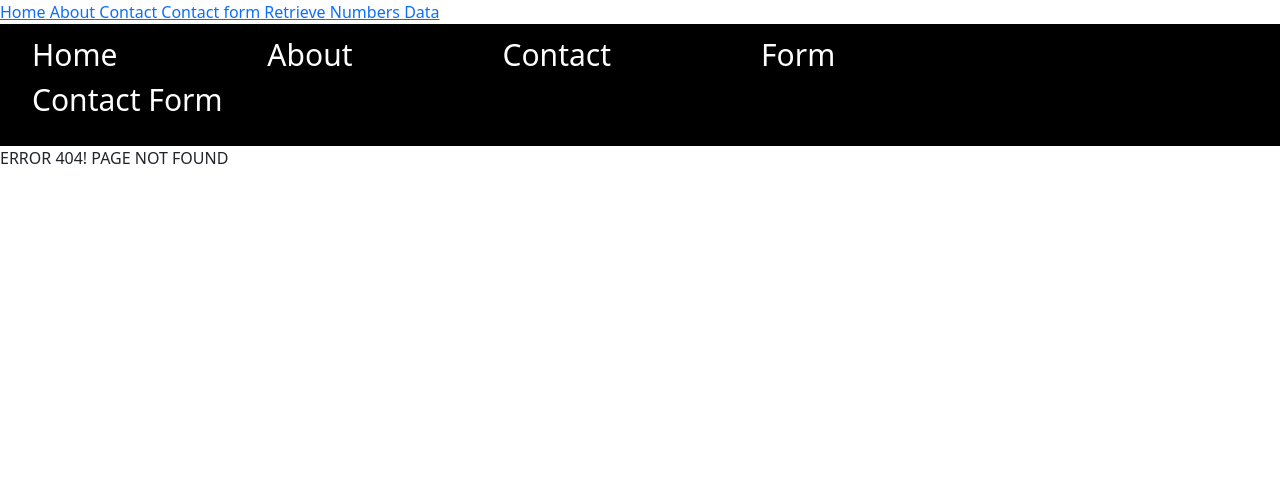
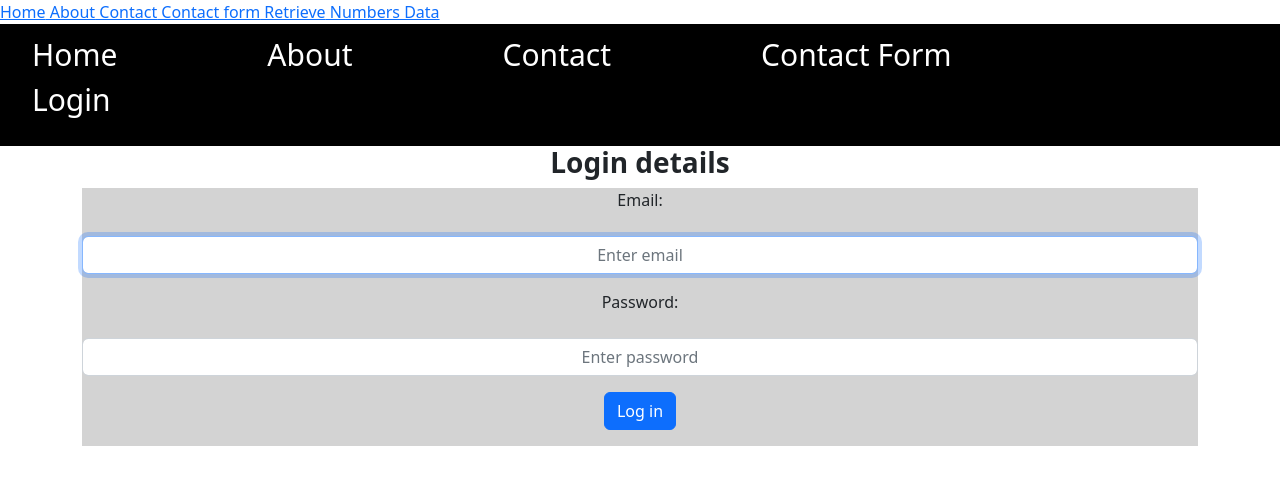
Before and after one commit to yeshna7/Reactproject, a React (Create React App) app: page /Login in a window 1280 px wide. Before the commit this address had no page. Shown: the top 484 px of the page. Built offline with nearby package versions, Linux system fonts and the light colour scheme.

Commit message:
incomplete login

```diff
--- a/src/App.css
+++ b/src/App.css
@@ -35,6 +35,9 @@
   font-size: 28px;
   font-weight: bold;
 }
+.form-content{
+  background-color: lightgray;
+}
 
 @keyframes App-logo-spin {
   from {
--- a/src/Route.js
+++ b/src/Route.js
@@ -6,10 +6,11 @@ import ContactForm from './components/pages/ContactForm';
 import Data from './components/pages/Data';
 import DisplayId from './components/pages/DisplayId';
 import Error from './components/pages/Error';
-import Form from './components/pages/form';
+// import Form from './components/pages/form';
 import Home from './components/pages/Home';
 import Numbers from './components/pages/Numbers';
 import Retrieve from './components/pages/Retrieve';
+import Login from './components/pages/Login';
 
 function Routine() {
   return (
@@ -18,11 +19,12 @@ function Routine() {
       <Route path="/about" element={<About />} />
       <Route path="/contact" element={<Contact />} />
       <Route path="/ContactForm" element={<ContactForm />} />
-      <Route path="/Form" element={<Form />} />
+      {/* <Route path="/Form" element={<Form />} /> */}
       <Route path="/Numbers" element={<Numbers />} />
       <Route path="/Retrieve" element={<Retrieve />} />
       <Route path="/Data" element={<Data />} />
       <Route path="/DisplayId/:id" element={<DisplayId />} />
+      <Route path="/Login" element={<Login />} />
       <Route path="/*" element={<Error />} />
     </Routes>
   );
--- a/src/components/Navbar/Navbar.js
+++ b/src/components/Navbar/Navbar.js
@@ -21,10 +21,10 @@ function Navbar() {
                 <Link to='/Contact' className='nav-links'> Contact</Link>
             </li>
             <li className='nav-item'>
-                <Link to='/form' className='nav-links'> Form</Link>
+                <Link to='/ContactForm' className='nav-links'>Contact Form</Link>
             </li>
             <li className='nav-item'>
-                <Link to='/ContactForm' className='nav-links'>Contact Form</Link>
+                <Link to='/Login' className='nav-links'>Login</Link>
             </li>
         </ul>
 
--- /dev/null
+++ b/src/components/pages/Login.js
@@ -0,0 +1,126 @@
+import React,{useEffect,useRef} from 'react';
+import axios from 'axios';
+
+function Login () {
+    const [email, setEmail] = React.useState("");
+    const [password, setPassword] = React.useState("");
+    const[error, setError]=React.useState('');
+    const [isSubmit, setSubmit] = React.useState(false);
+
+
+    const emailRef= useRef();
+
+
+    useEffect (() => {
+        emailRef.current.focus();
+
+    },[])
+
+    useEffect (() => {
+        setError("");
+
+    },[email, password])
+
+
+
+    const regex = /^[^\s@]+@[^\s@]+\.[^\s@]{2,}$/i;
+    const regex1=/^(?=.*\d)(?=.*[a-z])(?=.*[A-Z])(?=.*[a-zA-Z]).{8,}$/;
+
+
+
+    function EmailChange(text){
+        setEmail(text.target.value);
+        console.log(text.target.value);
+
+         if(regex.test(text.target.value)===false){
+          //  setError('please enter valid email')
+
+         } else {
+         setError("");
+
+         }
+      }
+
+      function PasswordChange(text){
+        setPassword(text.target.value);
+        console.log(text.target.value);
+
+        if(regex1.test(text.target.value)===false){
+           //  setError('please enter valid pswd')
+
+         } else {
+         setError("");
+
+         }
+      }
+
+      function OnClickForm(e) {
+        setSubmit(true);
+        e.preventDefault();
+
+        const payload = {
+            identifier: email,
+            password: password
+          }
+
+        axios.post(
+          'https://bat-recup-staging-backend.cleverapps.io/api/users-permissions/login-annuaire', payload
+        )
+          .then((res) => {
+            console.log(res.data);
+
+          })
+          .catch((err) => {
+            if (err.code === 'ERR_BAD_REQUEST')
+             setError('No access!');
+            console.log(err)
+          })
+
+        }
+
+
+
+
+return (
+    <div className="container">
+
+    <h1 className='title text-center'>Login details</h1>
+    <form className='form-content  text-center'>
+      <div className="mb-3">
+      <label htmlFor="email" className="form-label">Email:</label>
+      <input
+      type="email"
+      className="form-control mt-3 text-center"
+      id="email"
+      placeholder="Enter email"
+      value={email}
+      ref={emailRef}
+      onChange={EmailChange}
+      />
+       {isSubmit && email === ""  && <p> This field is required </p>}
+       { email!== "" && regex.test(email)===false && <p> Enter valid email </p>}
+      <p className='text-danger'> {error}</p>
+      </div>
+      <div className="mb-3">
+      <label htmlFor="pwd" className="form-label">Password:</label>
+      <input type="password"
+      className="form-control mt-3 text-center"
+      id="pwd"
+      placeholder="Enter password"
+      value={password}
+      onChange={PasswordChange}
+      />
+       {isSubmit && password === ""  && <p> This field is required </p>}
+        { password!== "" && regex1.test(password)===false && <p> Enter valid password </p>}
+      <p className='text-danger'> {error}</p>
+      </div>
+      <div>
+      <button className="btn btn-primary mb-3" onClick={OnClickForm}> Log in</button>
+      </div>
+    </form>
+  </div>
+);
+
+}
+
+export default Login
--- a/src/index.js
+++ b/src/index.js
@@ -4,10 +4,11 @@ import './index.css';
 import App from './App';
 import reportWebVitals from './reportWebVitals';
 
+
 const root = ReactDOM.createRoot(document.getElementById('root'));
 root.render(
   <React.StrictMode>
-    <App />
+     <App />
   </React.StrictMode>
 );
 
```
Also changed, not shown: src/components/Header/Header.js (line endings or trailing spaces).
